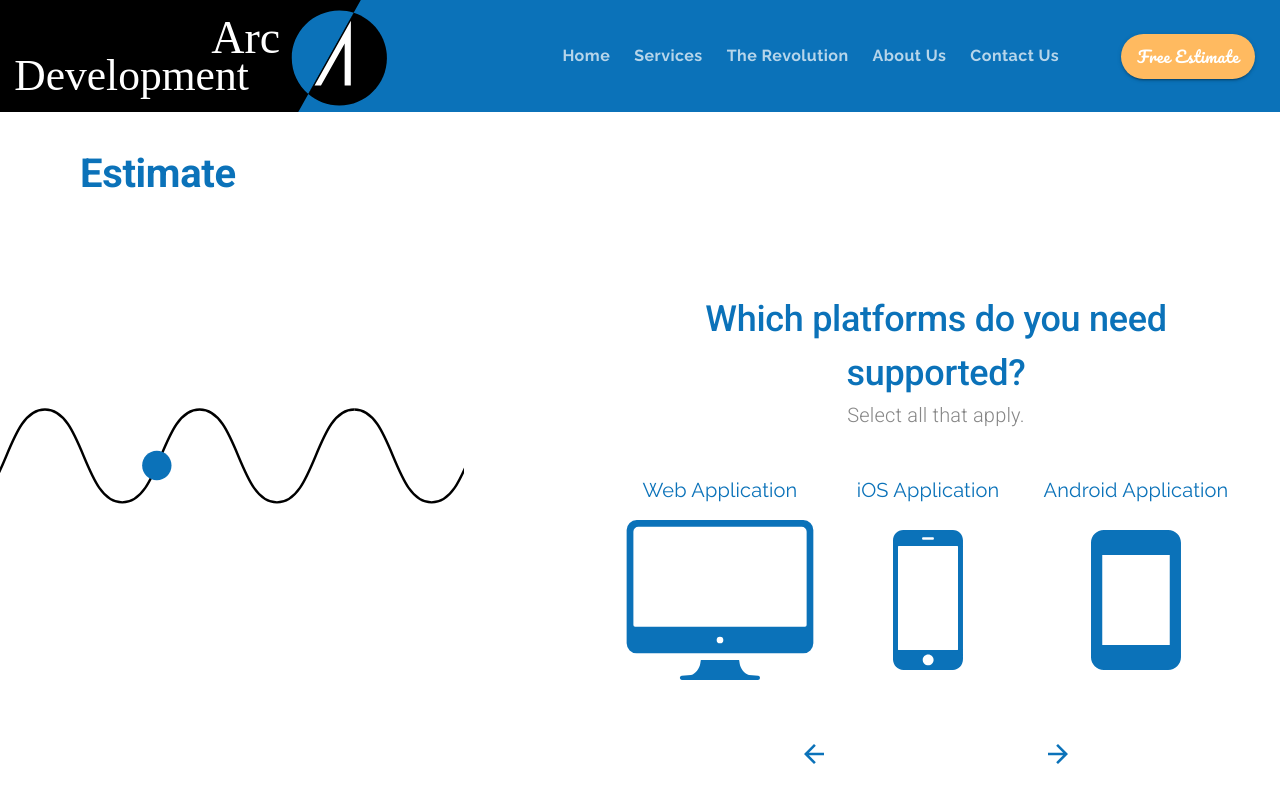
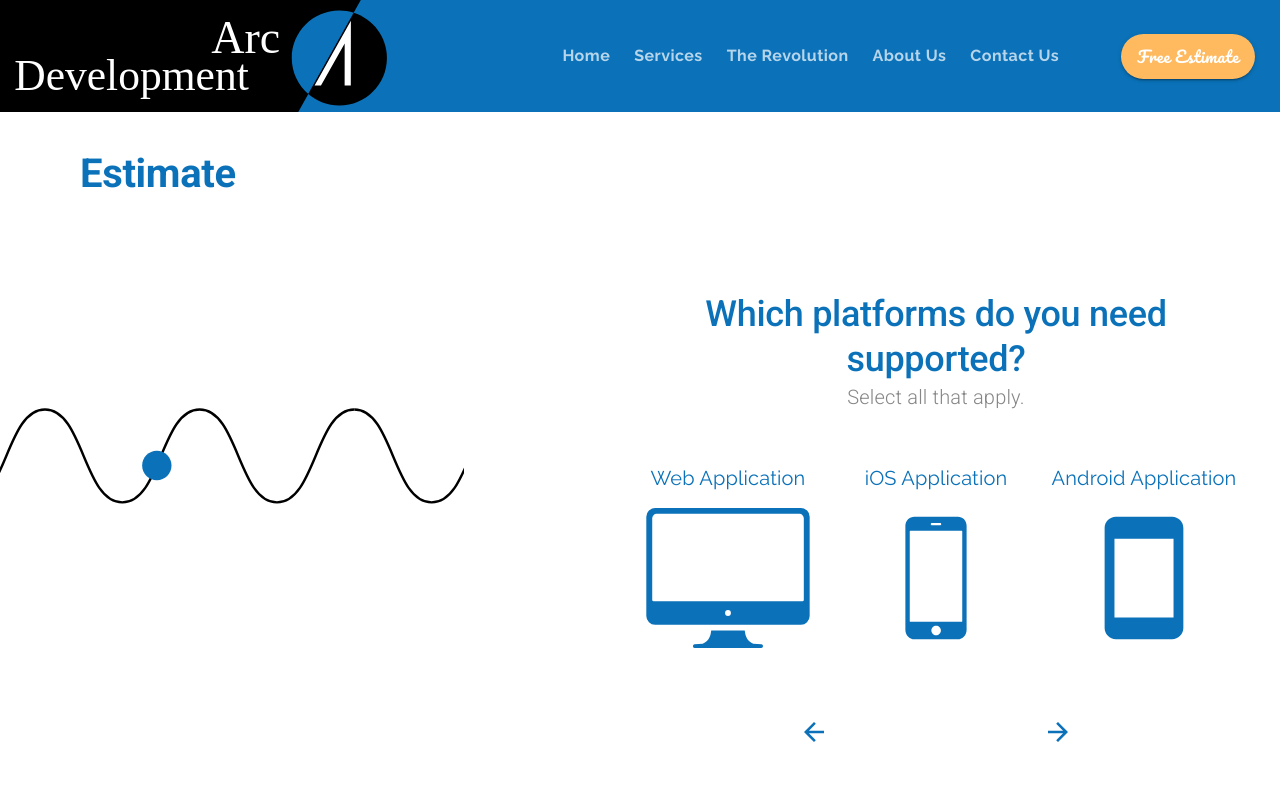
Before and after one commit to badgerine/arc-development, a React (Create React App) app: page /estimate in a window 1280 px wide. Shown: the top 800 px of the page. Built offline with nearby package versions, Linux system fonts and the light colour scheme.

Commit message:
S10#140 multiple option selection

```diff
--- a/src/components/Estimate.js
+++ b/src/components/Estimate.js
@@ -358,7 +358,17 @@ const Estimate = (props) => {
 
   const navigationNextDisabled = () => {
     const currentlyActive = questions.filter(question => question.active);
-    return currentlyActive[0].id === questions[questions.length -1].id;
+    return currentlyActive[0].id === questions[questions.length - 1].id;
+  }
+
+  const handleSelect = (id) => {
+    const newQuestions = cloneDeep(questions);
+    const currentlyActive = newQuestions.filter(question => question.active);
+    const activeIndex = currentlyActive[0].id - 1;
+
+    const newSelected = newQuestions[activeIndex].options[id - 1];
+    newSelected.selected = !newSelected.selected;
+    setQuestions(newQuestions);
   }
 
   return (
@@ -379,7 +389,7 @@ const Estimate = (props) => {
           <React.Fragment key={index}>
             <Grid item>
               <Typography variant='h2' align='center'
-                style={{ fontWeight: 500, fontSize: '2.25rem', marginTop: '5em' }}>
+                style={{ fontWeight: 500, fontSize: '2.25rem', marginTop: '5em', lineHeight: 1.25 }}>
                 {question.title}
               </Typography>
               <Typography variant='body1' align='center' style={{ marginBottom: '2.5em' }} gutterBottom>
@@ -388,8 +398,16 @@ const Estimate = (props) => {
             </Grid>
             <Grid item container>
               {question.options.map(option => (
-                <Grid item container direction='column' md>
-                  <Grid item style={{ maxWidth: '12em' }}>
+                <Grid item container direction='column' component={Button} md
+                  onClick={() => handleSelect(option.id)}
+                  style={{
+                    display: 'grid',
+                    textTransform: 'none',
+                    borderRadius: 0,
+                    backgroundColor: option.selected ? theme.palette.common.arcOrange : null
+                  }}
+                >
+                  <Grid item style={{ maxWidth: '14em' }}>
                     <Typography variant='h6' align='center' style={{ marginBottom: '1em' }}>
                       {option.title}
                     </Typography>
```
